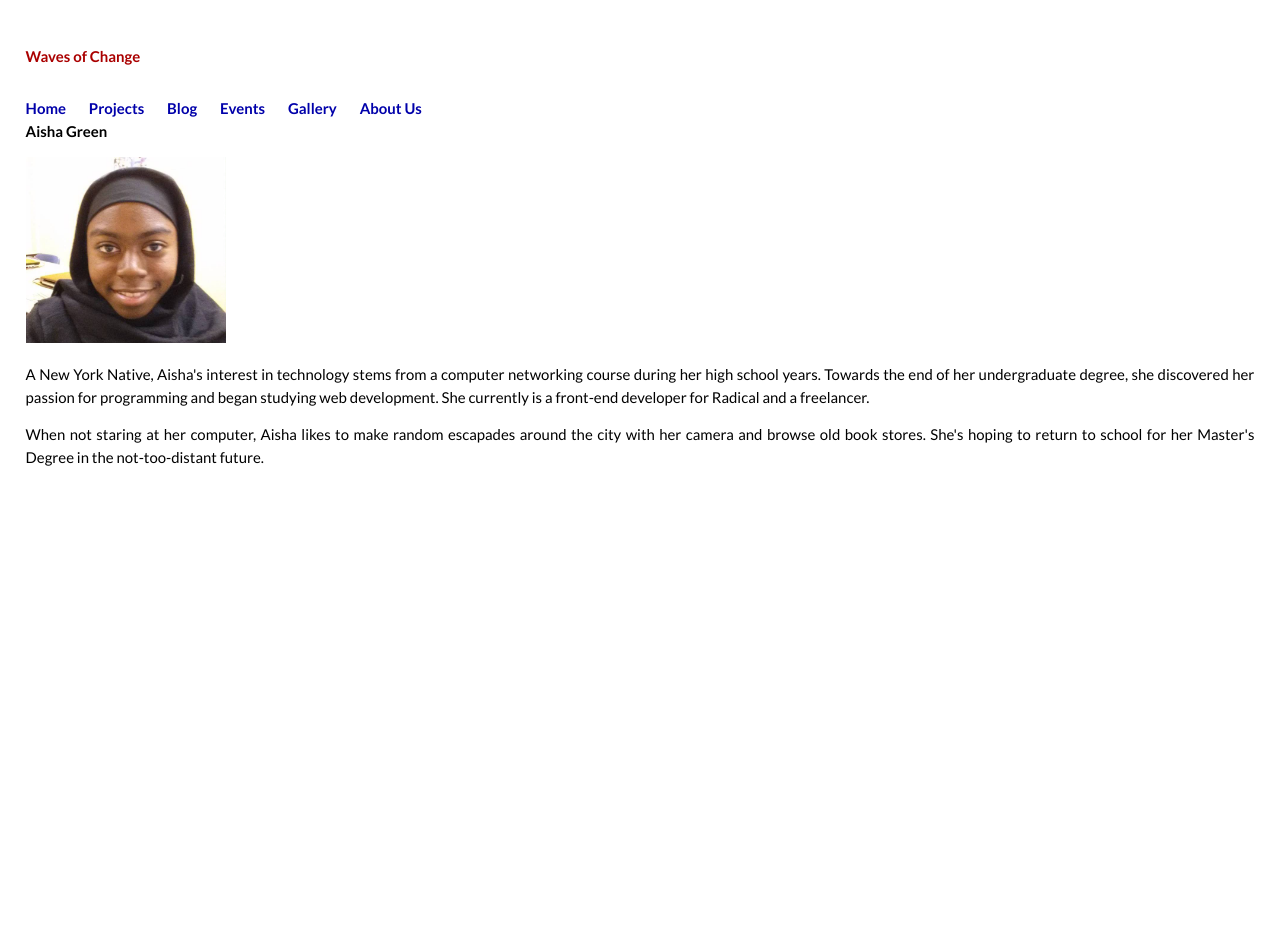
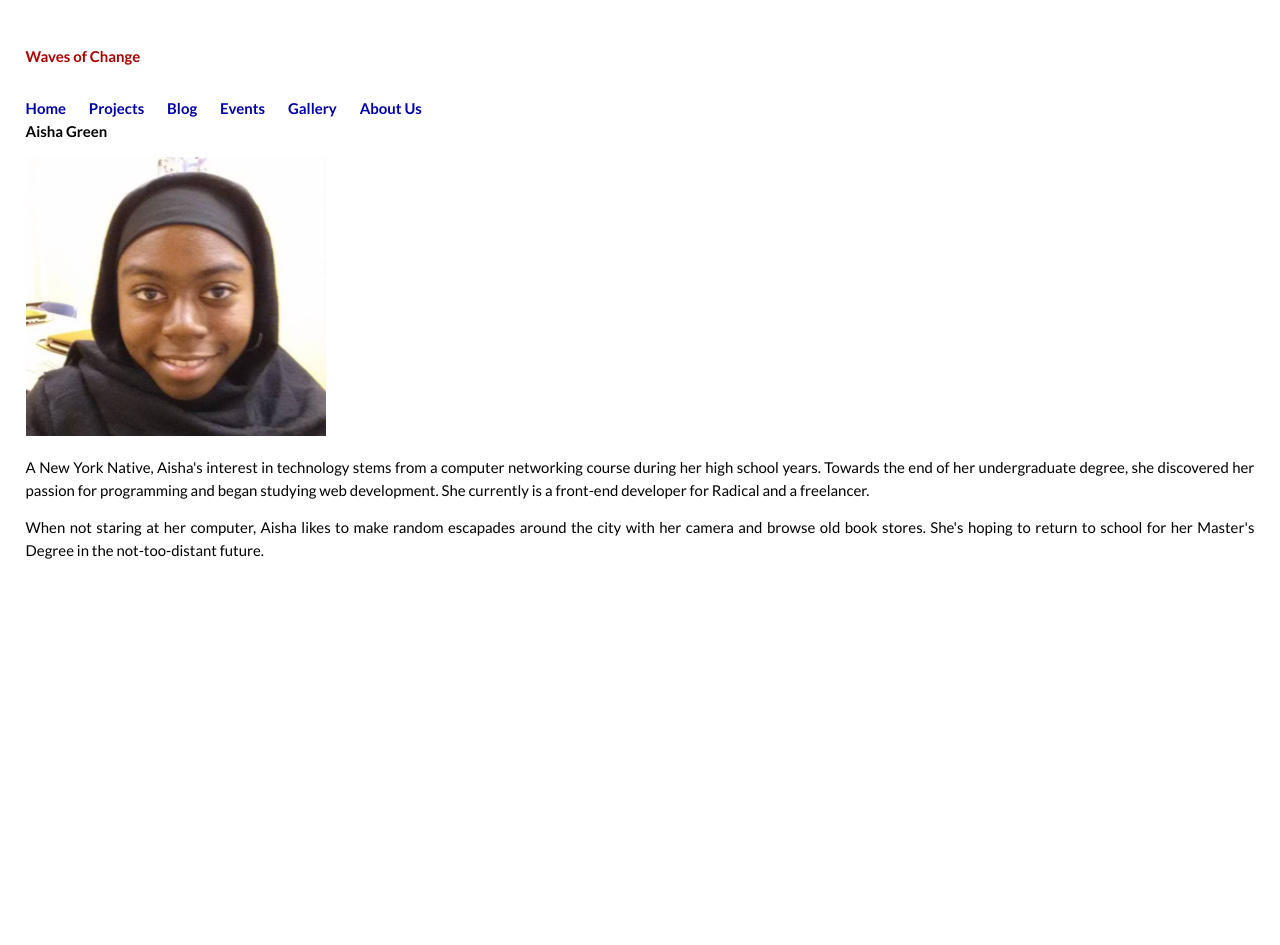
Before and after one commit to WavesofChange/woc-jekyll, a Jekyll site: the page built from about/aisha.html, in a window 1280 px wide. Built offline with Jekyll 4.4.1, drawn with Linux system fonts in a browser that asks for light colours.

Commit message:
fixed image size

```diff
--- a/about/aisha.html
+++ b/about/aisha.html
@@ -5,7 +5,7 @@
 
  <h1>Aisha Green</h1>
 
- <img src="{{ site.baseurl}}/images/aisha.jpg" width="200px">
+ <img src="{{ site.baseurl}}/images/aisha.jpg" width="300px">
 
  <p>A New York Native, Aisha's interest in technology stems from a computer networking course during her high school years. Towards the end of her undergraduate degree, she discovered her passion for programming and began studying web development. She currently is a front-end developer for Radical and a freelancer.</p>
 
```
